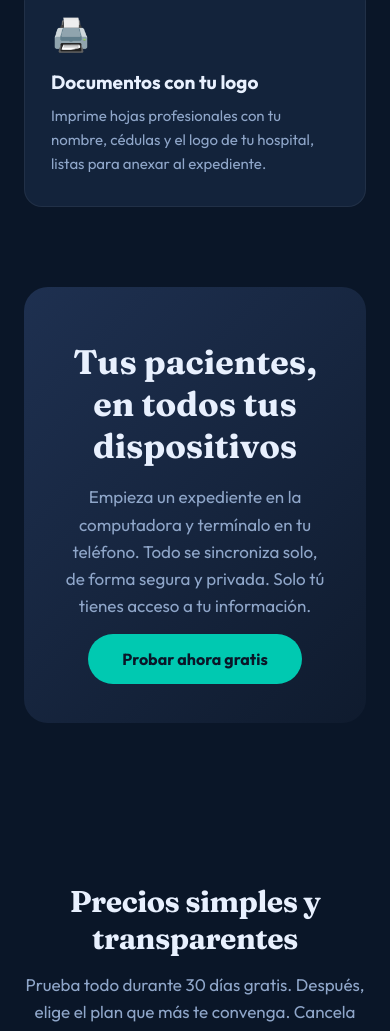
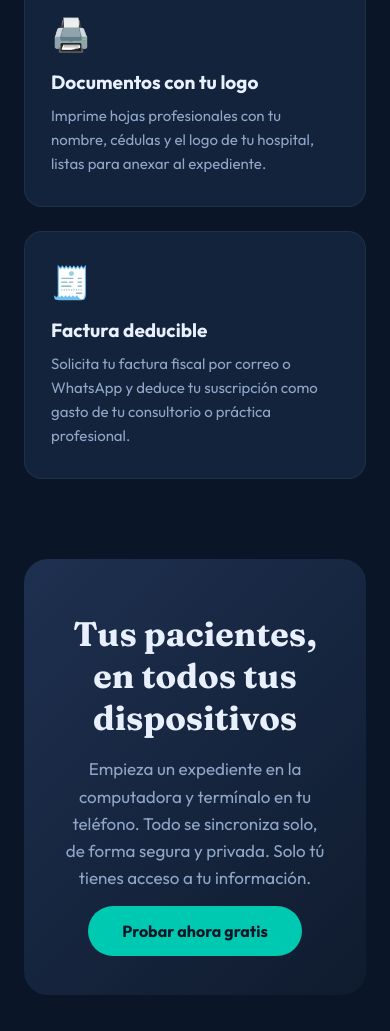
Before and after one commit to Ernie1946/anestesiapp-landing, a plain HTML site: page index.html in a window 390 px wide. Shown: the part 2431-3462 px from the top of the page. Drawn offline with Linux system fonts and the light colour scheme.

Commit message:
Agregar tarjeta de factura deducible y centrar en grid

```diff
--- a/index.html
+++ b/index.html
@@ -78,6 +78,7 @@ section { padding:80px 0; }
 
 /* FEATURES */
 .features { display:grid; grid-template-columns:repeat(3,1fr); gap:24px; }
+.features .feature:nth-child(7) { grid-column: 2; }
 .feature { background:var(--card); border:1px solid rgba(255,255,255,0.06); border-radius:18px; padding:30px 26px; transition:transform .25s, border-color .25s; }
 .feature:hover { transform:translateY(-6px); border-color:rgba(0,201,177,0.4); }
 .feature .ic { font-size:32px; margin-bottom:16px; display:block; }
@@ -119,6 +120,7 @@ footer .copy { color:var(--sub); font-size:13px; }
 
 @media (max-width:820px) {
   .features { grid-template-columns:1fr; }
+  .features .feature:nth-child(7) { grid-column: 1; }
   .pricing { grid-template-columns:1fr; }
   .hero h1 { font-size:40px; }
   .hero p.lead { font-size:17px; }
@@ -160,6 +162,7 @@ footer .copy { color:var(--sub); font-size:13px; }
 <div class="feature"><span class="ic">💊</span><h3>Calculadoras de dosis</h3><p>22 fármacos calculados según el peso del paciente, como apoyo rápido y seguro a tu criterio clínico.</p></div>
 <div class="feature"><span class="ic">💳</span><h3>Control de honorarios</h3><p>Lleva el registro de tus cobros e identifica quién paga: particular, aseguradora, gobierno, hospital o empresa.</p></div>
 <div class="feature"><span class="ic">🖨️</span><h3>Documentos con tu logo</h3><p>Imprime hojas profesionales con tu nombre, cédulas y el logo de tu hospital, listas para anexar al expediente.</p></div>
+<div class="feature"><span class="ic">🧾</span><h3>Factura deducible</h3><p>Solicita tu factura fiscal por correo o WhatsApp y deduce tu suscripción como gasto de tu consultorio o práctica profesional.</p></div>
 </div>
 </div>
 </section>
```
